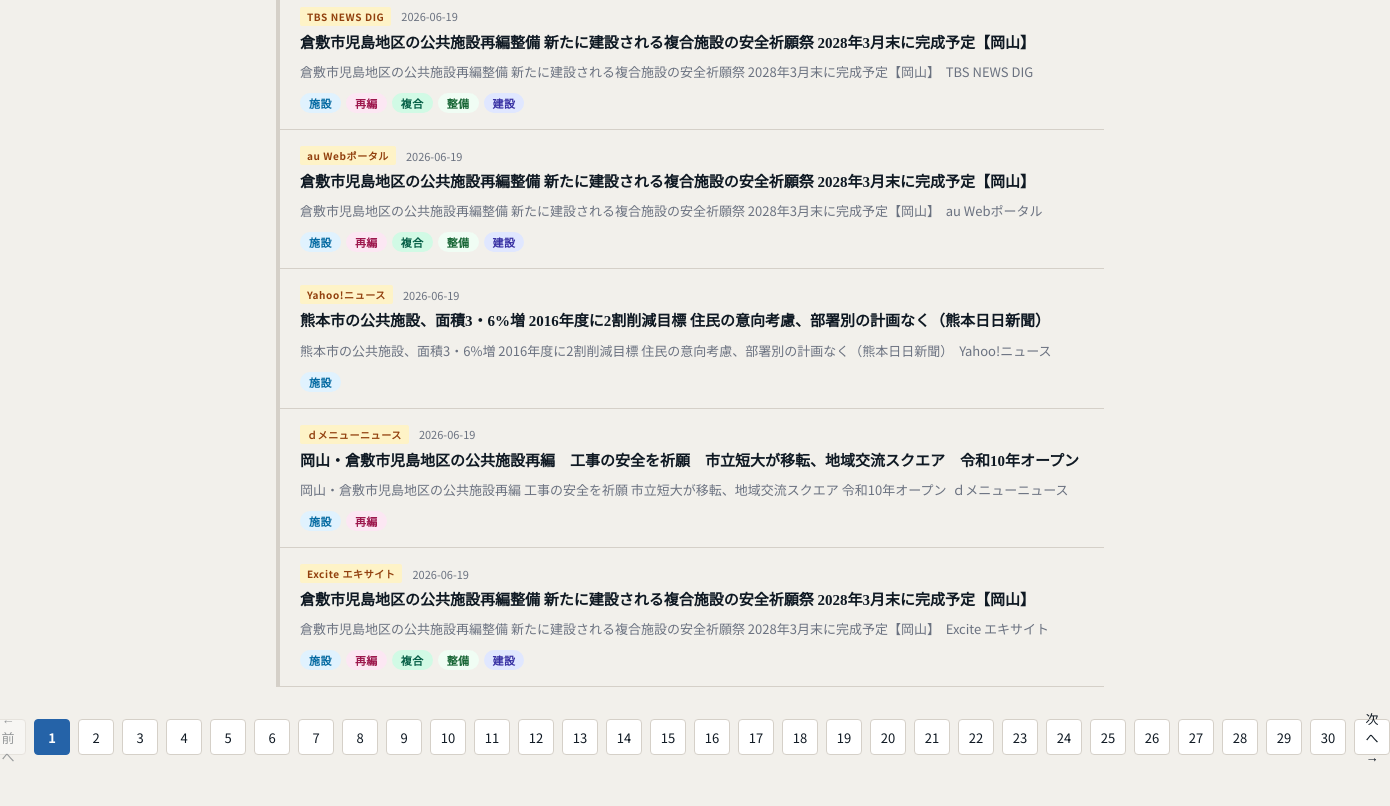
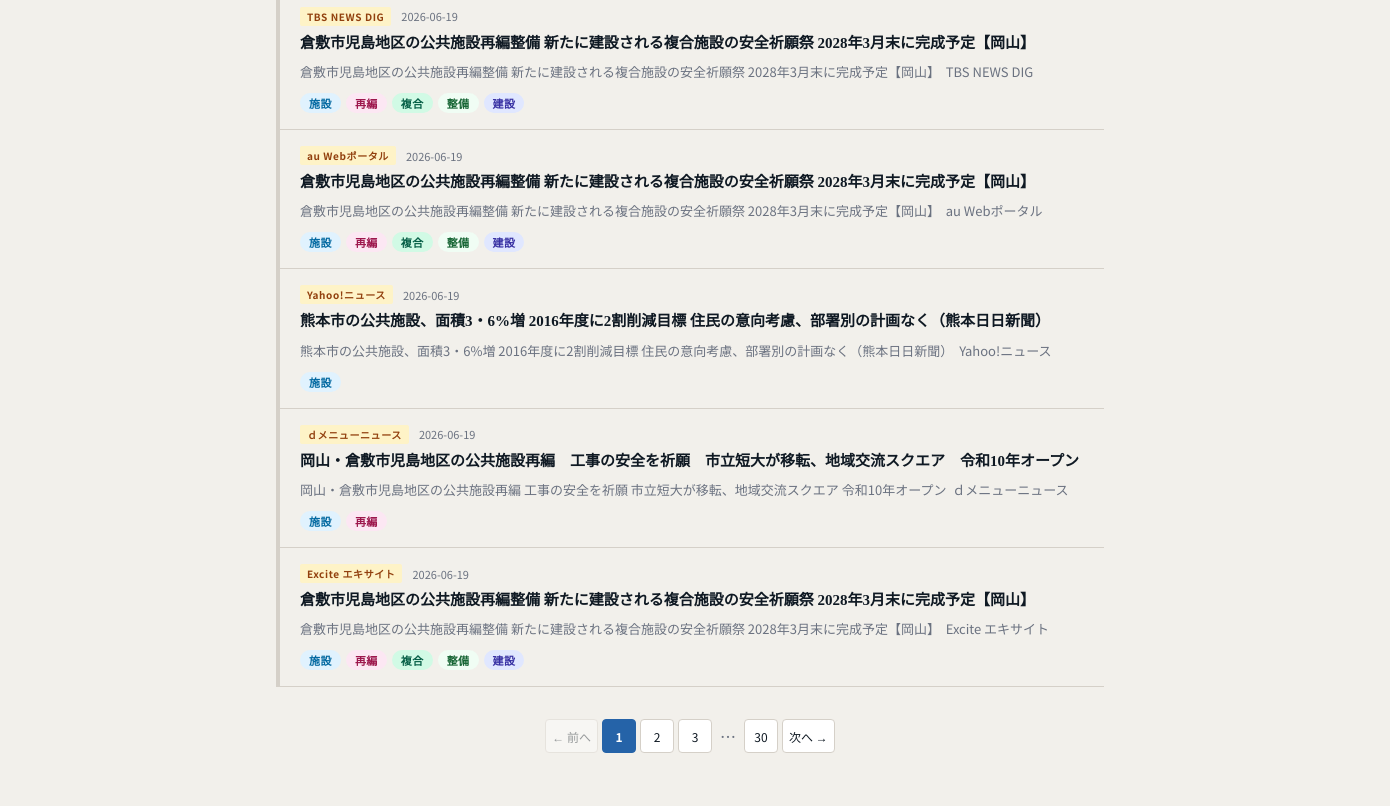
Before and after one commit to ukamoo-rinyu/project-monitor, a plain HTML site: page index.html in a window 1280 px wide. Shown: the part 916-1722 px from the top of the page, 1390 px wide, since content can reach past the window. Drawn offline with Linux system fonts and the light colour scheme.

Commit message:
Add files via upload

```diff
--- a/index.html
+++ b/index.html
@@ -181,12 +181,12 @@
   @keyframes spin { to { transform: rotate(360deg); } }
 
   /* ページネーション */
-  .pagination { display: flex; justify-content: center; gap: 8px; margin-top: 32px; padding-bottom: 48px; }
+  .pagination { display: flex; justify-content: center; gap: 4px; margin-top: 32px; padding-bottom: 48px; flex-wrap: wrap; }
   .page-btn {
-    min-width: 36px; height: 36px; display: flex; align-items: center; justify-content: center;
+    min-width: 34px; height: 34px; display: flex; align-items: center; justify-content: center;
     border: 1px solid var(--border); border-radius: 4px; background: white;
-    font-size: 13px; color: var(--ink); cursor: pointer;
-    font-family: 'Noto Sans JP', sans-serif; transition: all 0.12s; padding: 0 10px;
+    font-size: 12px; color: var(--ink); cursor: pointer;
+    font-family: 'Noto Sans JP', sans-serif; transition: all 0.12s; padding: 0 6px; flex-shrink: 0;
   }
   .page-btn:hover { border-color: var(--accent); color: var(--accent); }
   .page-btn.active { background: var(--accent); color: white; border-color: var(--accent); font-weight: 700; }
@@ -272,12 +272,12 @@ const KW_CONFIG = [
   { kw: "施設",         bg: "#E0F2FE", color: "#0369A1" },
   { kw: "再編",         bg: "#FCE7F3", color: "#9D174D" },
   { kw: "複合",         bg: "#D1FAE5", color: "#065F46" },
-  { kw: "建築プロジェクト", bg: "#EDE9FE", color: "#5B21B6" },
+  { kw: "建築プロジェクト", bg: "#EDE9FE", color: "#5B21B6", sidebarHidden: true },
   { kw: "集約",         bg: "#FEF9C3", color: "#854D0E" },
   { kw: "多機能",       bg: "#FFEDD5", color: "#9A3412" },
-  { kw: "整備",         bg: "#F0FDF4", color: "#166534" },
+  { kw: "整備",         bg: "#F0FDF4", color: "#166534", sidebarHidden: true },
   { kw: "コスト",       bg: "#FEE2E2", color: "#991B1B" },
-  { kw: "建設",         bg: "#E0E7FF", color: "#3730A3" },
+  { kw: "建設",         bg: "#E0E7FF", color: "#3730A3", sidebarHidden: true },
   { kw: "PFI",          bg: "#F5F3FF", color: "#6D28D9" },
 ];
 
@@ -397,6 +397,7 @@ function renderKeywords() {
   </button>`;
   KEYWORDS.forEach(kw => {
     const c = KW_MAP[kw];
+    if (c.sidebarHidden) return;
     const cnt = SAMPLE_DATA.filter(a => a.keywords.includes(kw)).length;
     const active = state.activeKeywords.includes(kw);
     const dotColor = active ? 'white' : c.color;
@@ -515,10 +516,17 @@ function renderArticles() {
 function renderPagination(totalPages) {
   const el = document.getElementById('pagination');
   if (totalPages <= 1) { el.innerHTML = ''; return; }
-  let html = `<button class="page-btn" id="prev-btn" ${state.page===1?'disabled':''}>← 前へ</button>`;
-  for (let i=1; i<=totalPages; i++)
-    html += `<button class="page-btn ${i===state.page?'active':''}" data-page="${i}">${i}</button>`;
-  html += `<button class="page-btn" id="next-btn" ${state.page===totalPages?'disabled':''}>次へ →</button>`;
+  const p = state.page;
+  const pages = new Set([1, p-2, p-1, p, p+1, p+2, totalPages].filter(n => n >= 1 && n <= totalPages));
+  const sorted = [...pages].sort((a,b) => a-b);
+  let html = `<button class="page-btn" id="prev-btn" ${p===1?'disabled':''}>← 前へ</button>`;
+  let prev = null;
+  for (const n of sorted) {
+    if (prev !== null && n - prev > 1) html += `<span style="padding:0 4px;color:var(--muted);line-height:34px">…</span>`;
+    html += `<button class="page-btn ${n===p?'active':''}" data-page="${n}">${n}</button>`;
+    prev = n;
+  }
+  html += `<button class="page-btn" id="next-btn" ${p===totalPages?'disabled':''}>次へ →</button>`;
   el.innerHTML = html;
   el.querySelectorAll('[data-page]').forEach(btn => {
     btn.addEventListener('click', () => { state.page=+btn.dataset.page; render(); window.scrollTo(0,0); });
```
